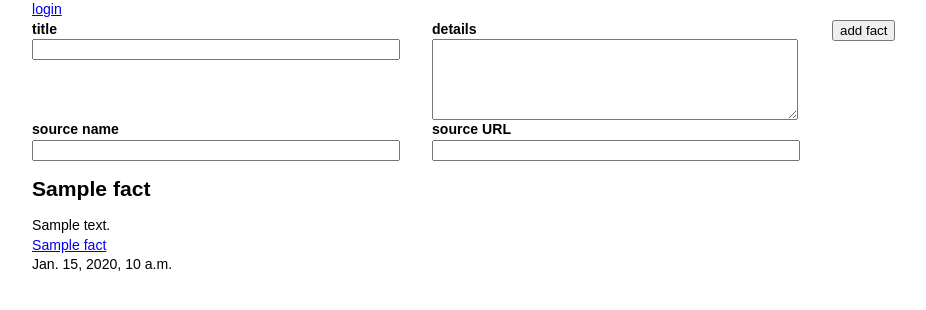
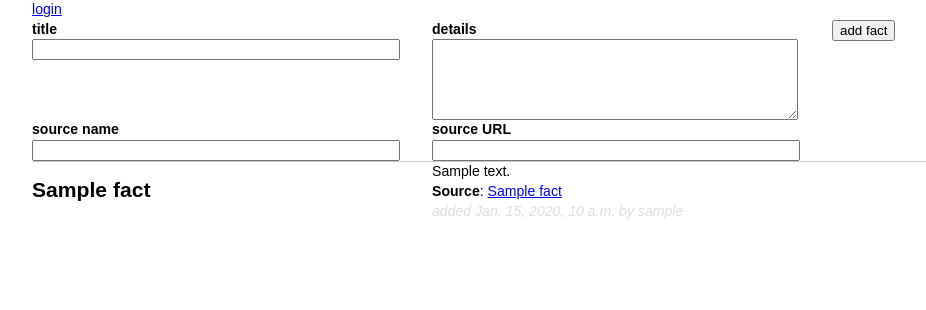
Before and after one commit to thraxil/faktum, a Django app: template templates/main/index.html in a window 1280 px wide. Shown: the top 310 px of the page, without its empty margins (128-1054 px from the left). Run offline with Django 3.2, Linux system fonts and the light colour scheme; the template is opened without the code that fills it: most values are stand-ins (such as "Sample title", 1, 10 or a date in 2020); some libraries are stand-ins or nearby versions.

Commit message:
show recent facts on main page

```diff
--- a/media/css/main.css
+++ b/media/css/main.css
@@ -46,5 +46,22 @@ label.source-url {
 width: 400px;
 display: block;
 float:left;
+}
 
+.fact {
+width: 950px;
+border-top: #ccc solid 1px;
 }
+
+.fact h2 {
+width: 400px;
+float: left;
+}
+.fact .details {
+width: 400px;
+float: left;
+}
+.fact .added {
+color: #ddd;
+font-style: italic;
+}
--- a/templates/main/index.html
+++ b/templates/main/index.html
@@ -32,10 +32,11 @@
 {% for fact in facts %}
 <div class="fact" id="fact-{{fact.id}}">
 <h2>{{fact.title}}</h2>
-<div class="details">{{fact.details|markdown}}</div>
-<div class="source">{% if fact.source_url %}<a href="{{fact.source_url}}">{% endif %}{{fact.source_name}}{% if fact.source_url %}</a>{% endif %}</div>
-<div class="added">{{fact.added}}</div>
+<div class="details">{{fact.details|markdown}}
+<div class="source"><b>Source</b>: {% if fact.source_url %}<a href="{{fact.source_url}}">{% endif %}{{fact.source_name}}{% if fact.source_url %}</a>{% endif %}</div>
+<div class="added">added {{fact.added}} by {{fact.user.username}}</div></div>
 </div>
+<br style="clear: both" />
 {% endfor %}
 
 
```
